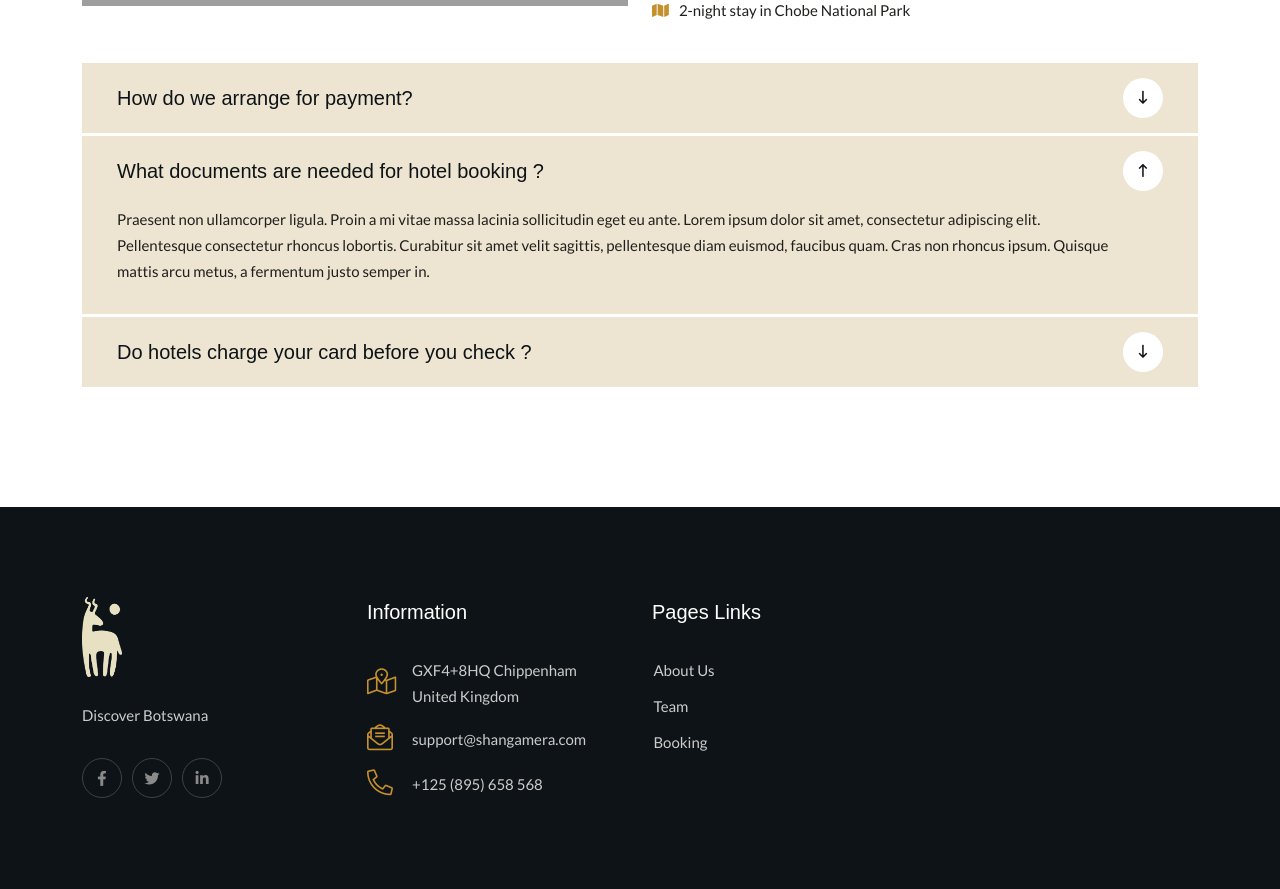
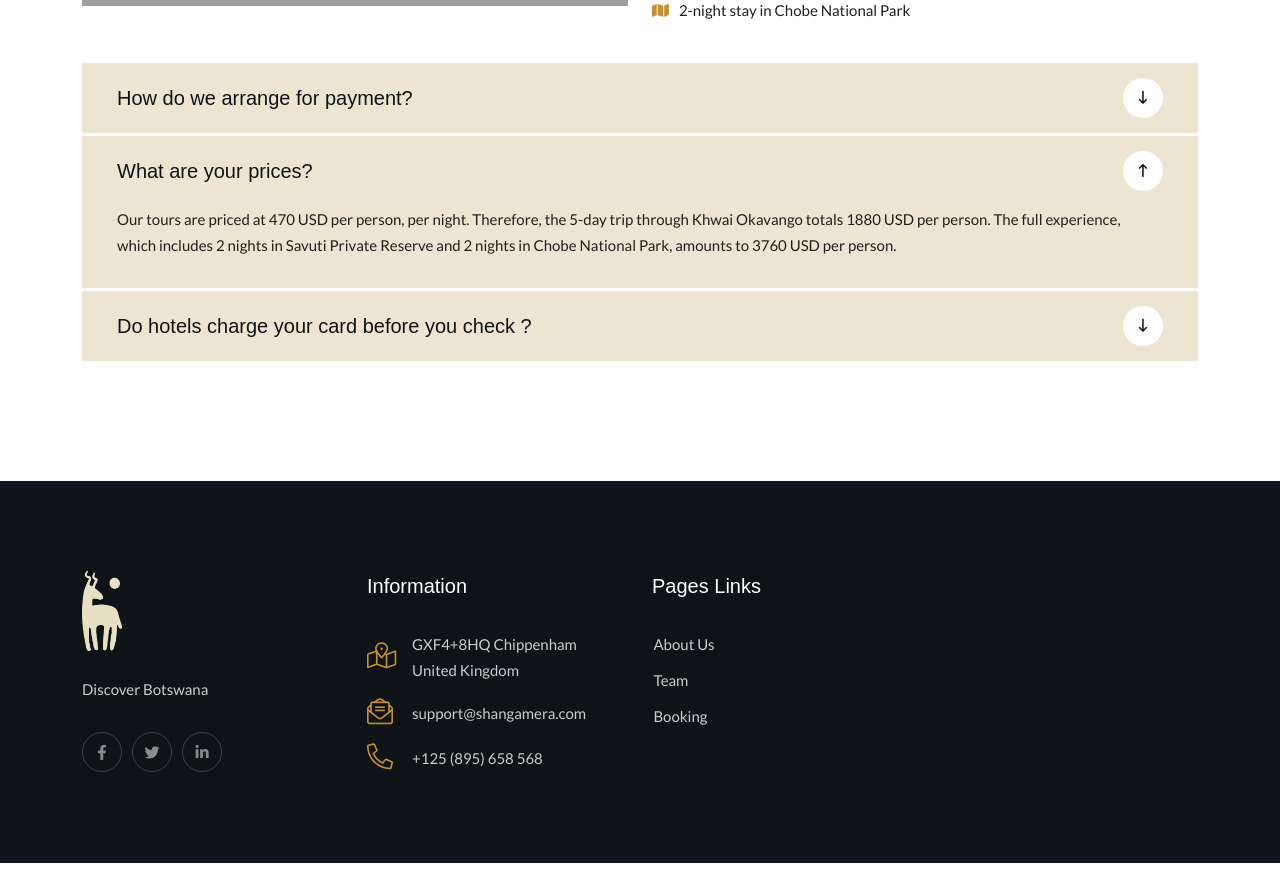
Before and after one commit to KarliChristensen/Safari, a Next.js app: page /trip-details in a window 1280 px wide. Shown: the part 3400-4289 px from the top of the page. After the commit the page ends 4263 px from the top, so only its background shows below. Built offline with nearby package versions, Linux system fonts and the light colour scheme; grey boxes are pictures that could not be loaded; a web font is replaced by a local one.

Commit message:
Accordian update

```diff
--- a/app/trip-details/service-details.jsx
+++ b/app/trip-details/service-details.jsx
@@ -6,14 +6,14 @@ const faqData = {
       class: "icon page collapsed",
       class2: "faq__area-item-body collapse",
       title: "How do we arrange for payment?",
-      des: "After recieving your booking information, we will reach out to make absolutely sure that the details are in order. We will then arrange for payment once the final steps are complete and we can assure your journey with us has been properly organized.",
+      des: "After receiving your booking information, we will reach out to ensure that all details are in order. Once the final steps are complete, we will arrange for payment and confirm that your journey with us has been properly organized.",
     },
     {
       id: "collapseTwoPage",
       class: "icon page",
       class2: "faq__area-item-body collapse show",
-      title: "What documents are needed for hotel booking ?",
-      des: "Praesent non ullamcorper ligula. Proin a mi vitae massa lacinia sollicitudin eget eu ante. Lorem ipsum dolor sit amet, consectetur adipiscing elit. Pellentesque consectetur rhoncus lobortis. Curabitur sit amet velit sagittis, pellentesque diam euismod, faucibus quam. Cras non rhoncus ipsum. Quisque mattis arcu metus, a fermentum justo semper in.",
+      title: "What are your prices?",
+      des: "Our tours are priced at 470 USD per person, per night. Therefore, the 5-day trip through Khwai Okavango totals 1880 USD per person. The full experience, which includes 2 nights in Savuti Private Reserve and 2 nights in Chobe National Park, amounts to 3760 USD per person.",
     },
     {
       id: "collapseThreePage",
```
